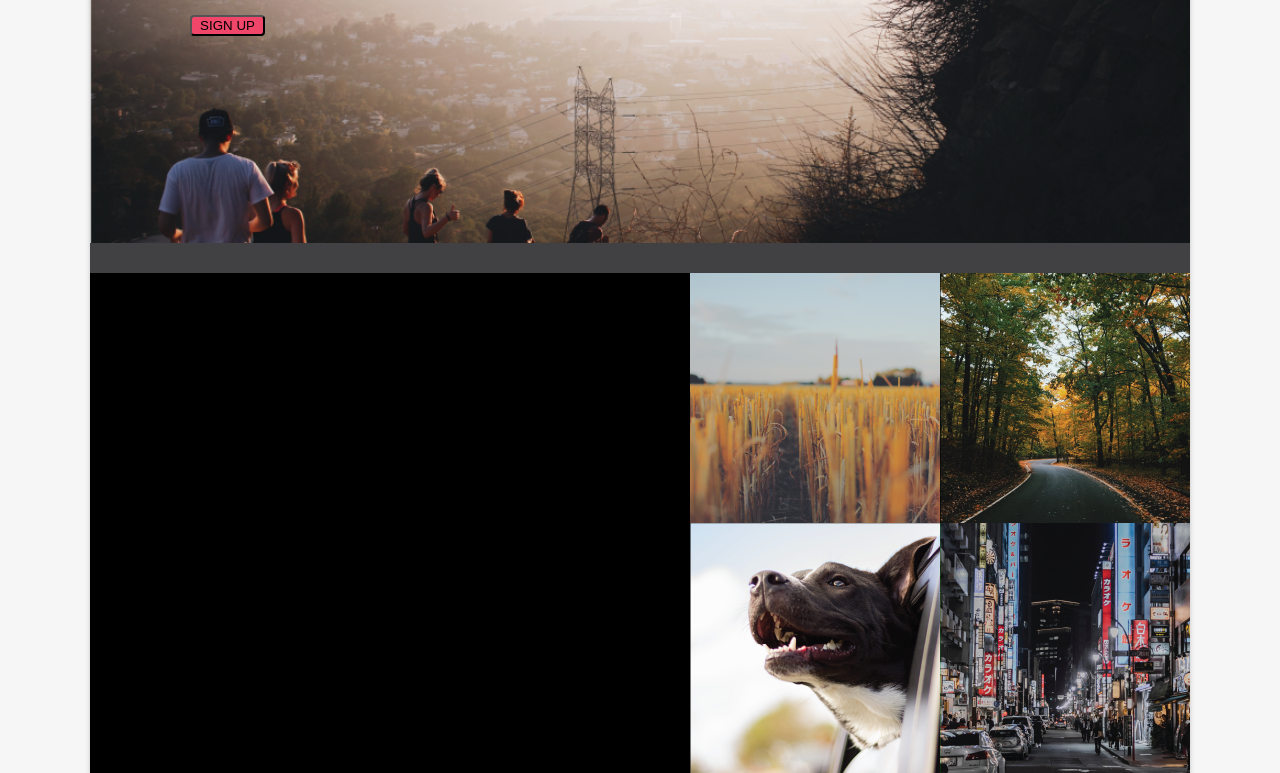
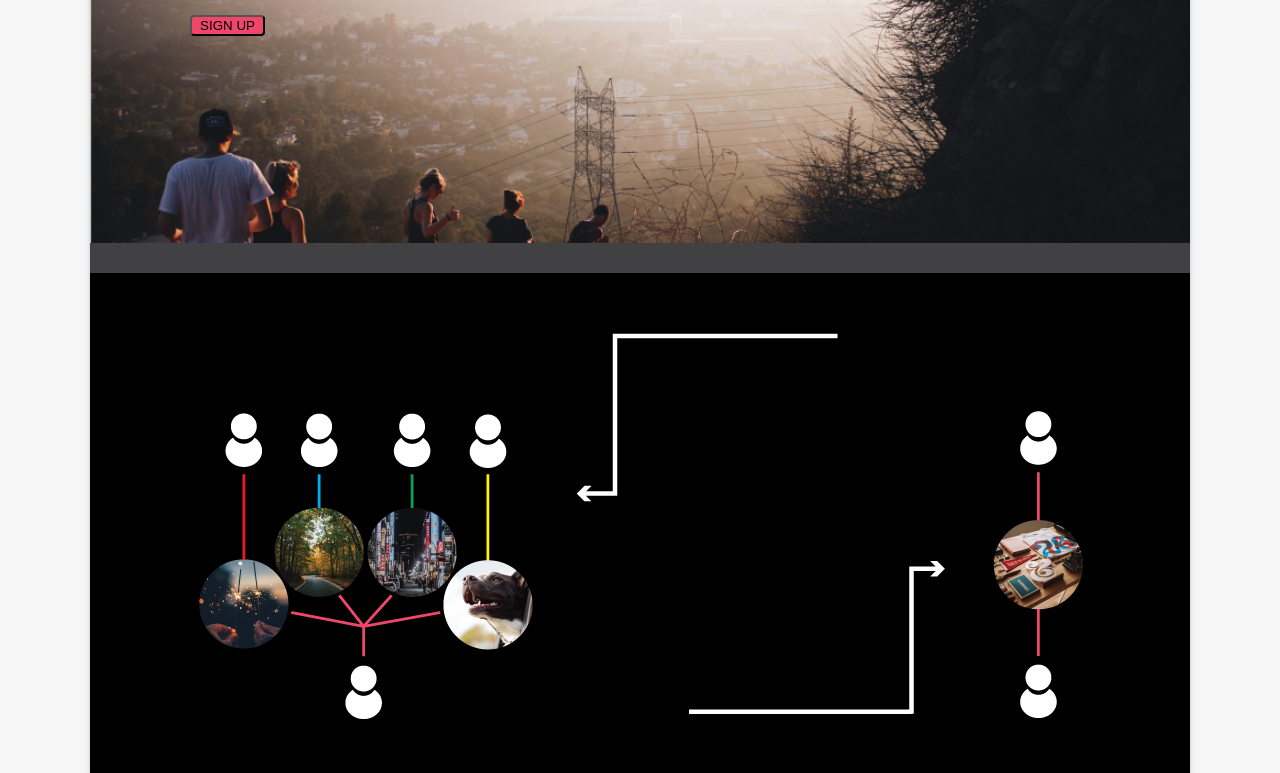
Before and after one commit to rmcdanielslc/ShareSpace, a plain HTML site: page index.html in a window 1280 px wide. Shown: the part 369-1142 px from the top of the page. Drawn offline with nearby package versions, Linux system fonts and the light colour scheme; some packages are replaced by stand-ins of ours.

Commit message:
body graphic

```diff
--- a/js/initial/initialTmpl.html
+++ b/js/initial/initialTmpl.html
@@ -13,9 +13,5 @@
 
 <div class='leftContent'></div>
 <div class='rightContent'>
-<div class='square1'></div>
-<div class='square2'></div>
-<div class='square3'></div>
-<div class='square4'></div>
 </div>
 </div>
--- a/style.css
+++ b/style.css
@@ -149,6 +149,8 @@ h1 {
   background-color: black;
   width: 1100px;
   min-width: 1000px;
+  height:500px;
+  background-image: url('images/body_bg.png');
 }
 .square1 {
   line-height: 250px;
```
Also changed, not shown: images/body_bg.png (added).
